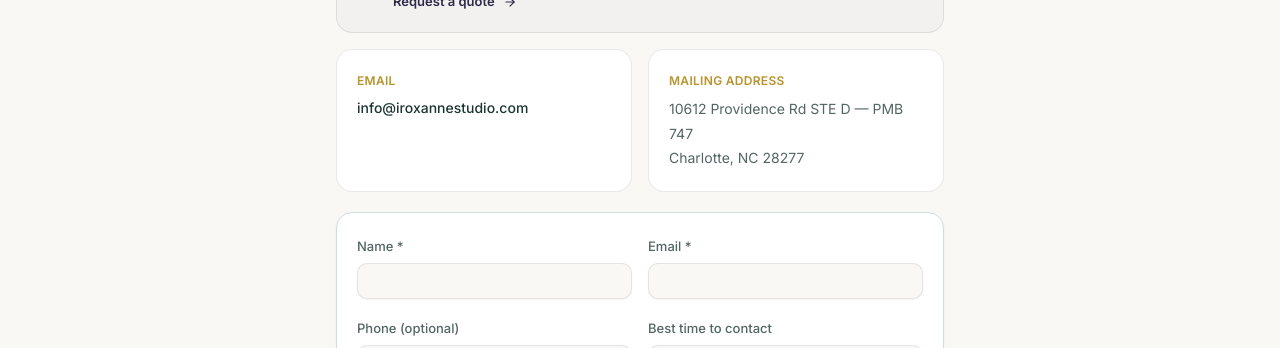
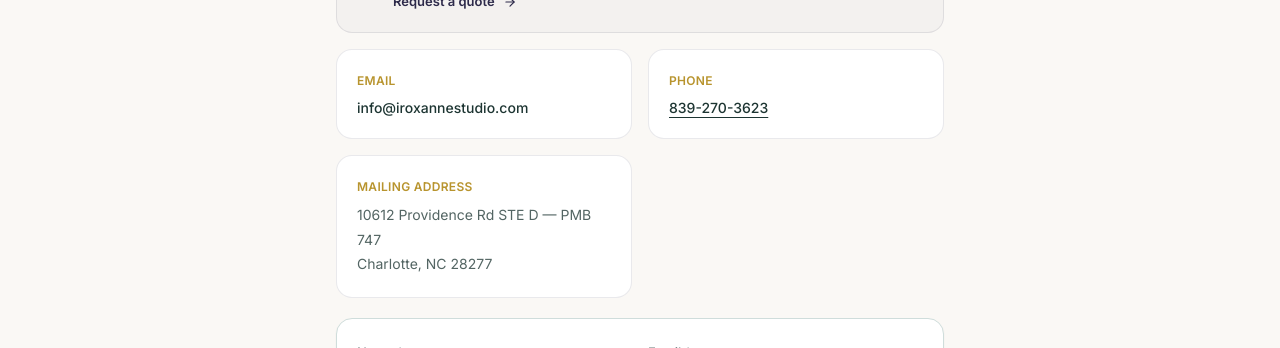
Before and after one commit to roxanneelizabeth21-cloud/iroxanne-studio, a React (Vite) app: page /contact in a window 1280 px wide. Shown: the part 393-741 px from the top of the page. Built offline with nearby package versions, Linux system fonts and the light colour scheme; no server answers; a web font is replaced by a local one.

Commit message:
External agent changes
Co-authored-by: roxanneelizabeth21-cloud <226116568+roxanneelizabeth21-cloud@users.noreply.github.com>

```diff
--- a/src/pages/Contact.jsx
+++ b/src/pages/Contact.jsx
@@ -61,6 +61,10 @@ export default function Contact() {
             <a href="mailto:info@iroxannestudio.com" className="mt-1.5 block text-[14px] font-medium text-foreground hover:text-[#2D2A4A] transition" style={{ fontFamily: "'Inter', sans-serif" }}>info@iroxannestudio.com</a>
           </div>
           <div className="rounded-2xl border border-[#2D2A4A]/10 bg-card p-5">
+            <p className="text-[12px] font-semibold uppercase tracking-wide text-[#B8942E]" style={{ fontFamily: "'Inter', sans-serif" }}>Phone</p>
+            <a href="tel:+18392703623" className="mt-1.5 block text-[14px] font-medium text-foreground underline underline-offset-4" style={{ fontFamily: "'Inter', sans-serif" }}>839-270-3623</a>
+          </div>
+          <div className="rounded-2xl border border-[#2D2A4A]/10 bg-card p-5">
             <p className="text-[12px] font-semibold uppercase tracking-wide text-[#B8942E]" style={{ fontFamily: "'Inter', sans-serif" }}>Mailing address</p>
             <p className="mt-1.5 text-[14px] leading-relaxed text-muted-foreground" style={{ fontFamily: "'Inter', sans-serif" }}>10612 Providence Rd STE D — PMB 747<br />Charlotte, NC 28277</p>
           </div>
```
